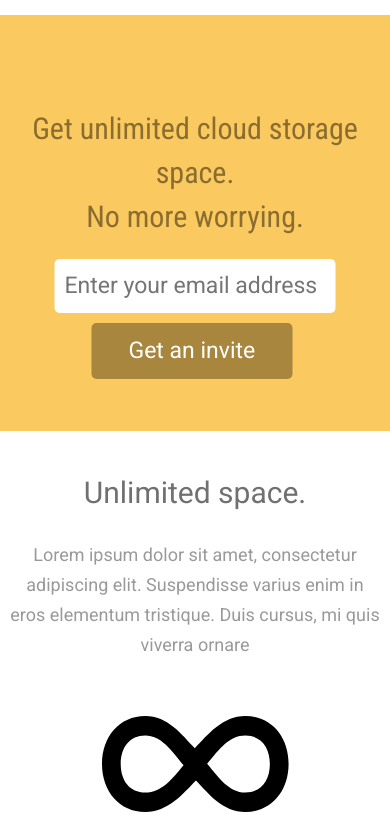
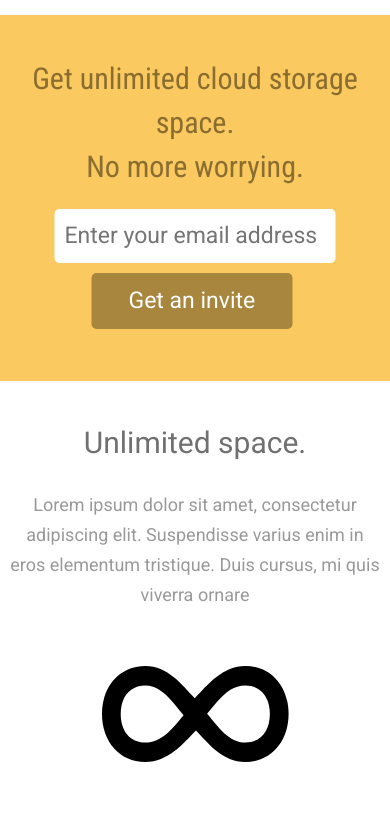
Before and after one commit to JonkiJu/Unlimited-space, a plain HTML site: page index.html in a window 390 px wide. Shown: the part 63-877 px from the top of the page. Drawn offline with Linux system fonts and the light colour scheme.

Commit message:
Update style.css

```diff
--- a/css/style.css
+++ b/css/style.css
@@ -297,7 +297,7 @@ font-style: normal;
 
 @media (max-width: 621px){
   .concept{
-    padding: 92px 0px 52px 0px;
+    padding: 42px 0px 52px 0px;
   }
   .concept__form{
     display: flex;
```
